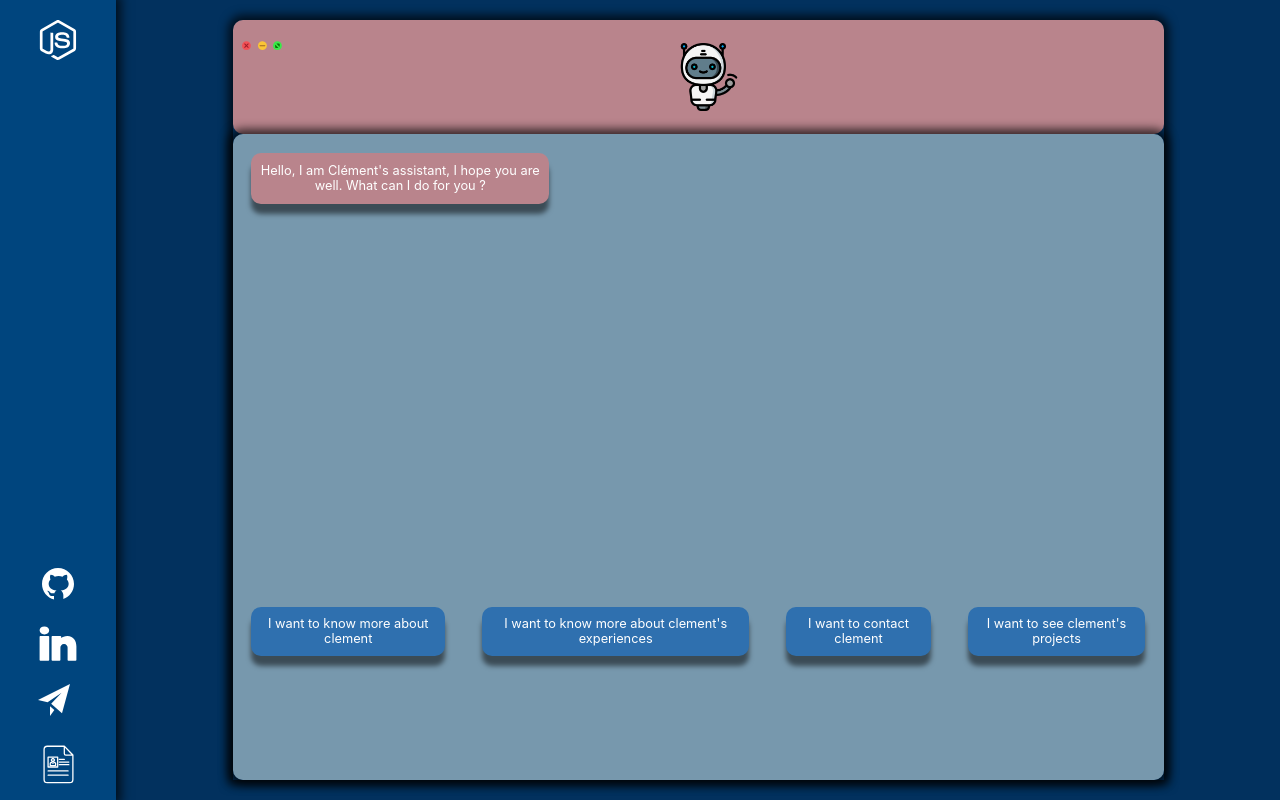
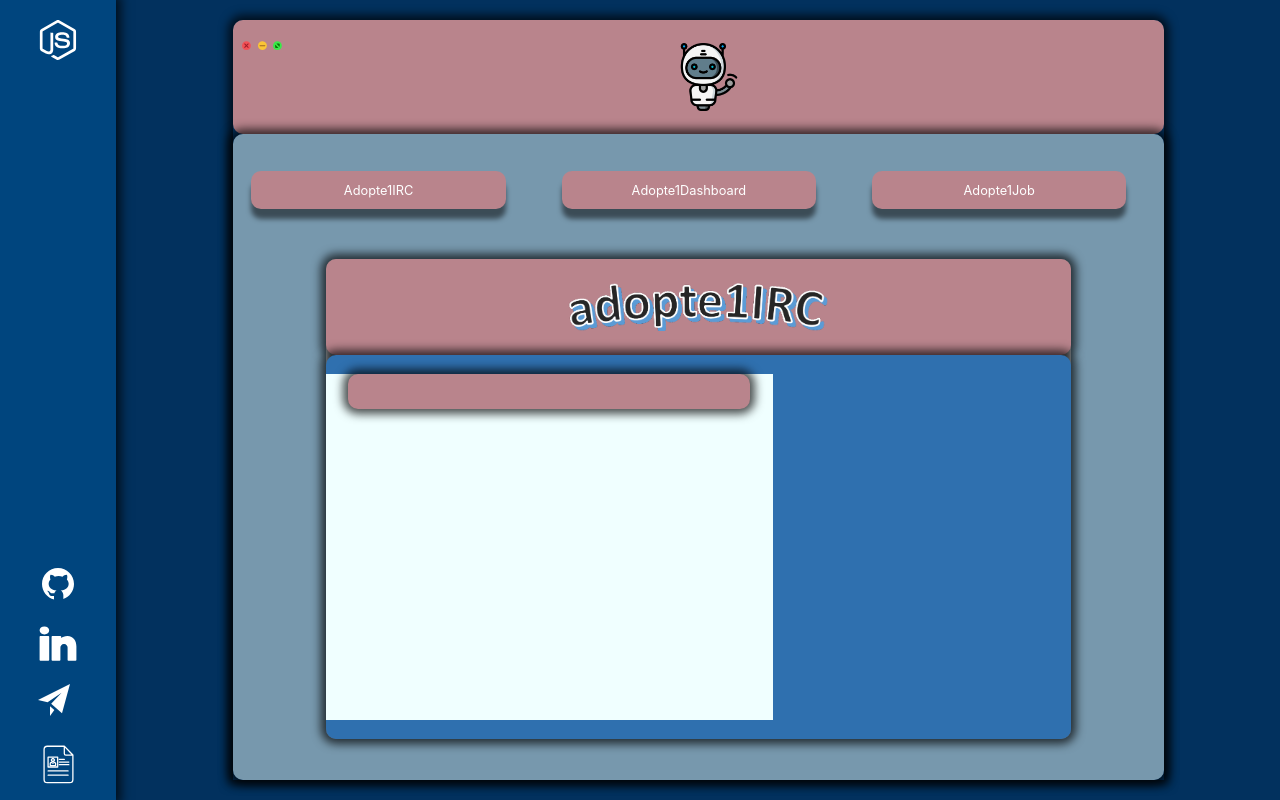
Before and after one commit to clement-mendes/Portfolio, a React (Create React App) app: page / in a window 1280 px wide. Built offline with nearby package versions, Linux system fonts and the light colour scheme.

Commit message:
:construction: projects component

```diff
--- a/src/components/assistant/Assistant.jsx
+++ b/src/components/assistant/Assistant.jsx
@@ -4,6 +4,7 @@ import Chat from "../chat/Chat";
 import Profile from "../profile/Profile";
 import Experiences from "../experiences/Experiences";
 import { useState, useEffect, useRef } from "react";
+import Projects from "../projects/Projects";
 
 
 
@@ -34,27 +35,28 @@ export default function Assistant() {
 
     function renderChoice(id) {
         switch (id) {
-            case 1:
-                return (
-                    (!display ?
-                        <Chat setChoice={setChoice} choice={choice} isLoading={isLoading} setIsLoading={setIsLoading} botMessage={botMessage} setBotMessage={setBotMessage} />
-                        :
-                        <Profile setChoice={setChoice} choice={choice} display={display} setDisplay={setDisplay} botMessage={botMessage} setBotMessage={setBotMessage} />
-                    )
-                );
-            case 2:
-                return (
-                    !display ?
-                        <Chat setChoice={setChoice} choice={choice} isLoading={isLoading} setIsLoading={setIsLoading} botMessage={botMessage} setBotMessage={setBotMessage} />
-                        :
-                        <Experiences setChoice={setChoice} choice={choice} display={display} setDisplay={setDisplay} />
-                )
-            case 3:
-                return <Chat setChoice={setChoice} choice={choice} isLoading={isLoading} setIsLoading={setIsLoading} botMessage={botMessage} setBotMessage={setBotMessage} />;
-            case 4:
-                return <Profile setChoice={setChoice} choice={choice} />;
+            // case 1:
+            //     return (
+            //         (!display ?
+            //             <Chat setChoice={setChoice} choice={choice} isLoading={isLoading} setIsLoading={setIsLoading} botMessage={botMessage} setBotMessage={setBotMessage} />
+            //             :
+            //             <Profile setChoice={setChoice} choice={choice} display={display} setDisplay={setDisplay} botMessage={botMessage} setBotMessage={setBotMessage} />
+            //         )
+            //     );
+            // case 2:
+            //     return (
+            //         !display ?
+            //             <Chat setChoice={setChoice} choice={choice} isLoading={isLoading} setIsLoading={setIsLoading} botMessage={botMessage} setBotMessage={setBotMessage} />
+            //             :
+            //             <Experiences setChoice={setChoice} choice={choice} display={display} setDisplay={setDisplay} />
+            //     )
+            // case 3:
+            //     return <Chat setChoice={setChoice} choice={choice} isLoading={isLoading} setIsLoading={setIsLoading} botMessage={botMessage} setBotMessage={setBotMessage} />;
+            // case 4:
+            //     return <Profile setChoice={setChoice} choice={choice} display={display} setDisplay={setDisplay} botMessage={botMessage} setBotMessage={setBotMessage} />;
             default:
-                return <Chat setChoice={setChoice} choice={choice} isLoading={isLoading} setIsLoading={setIsLoading} botMessage={botMessage} setBotMessage={setBotMessage} />;
+                // return <Chat setChoice={setChoice} choice={choice} isLoading={isLoading} setIsLoading={setIsLoading} botMessage={botMessage} setBotMessage={setBotMessage} />;
+                return <Projects  setChoice={setChoice} choice={choice} display={display} setDisplay={setDisplay}/>
         }
 
     }
--- a/src/components/experiences/Cards/cardMetro.jsx
+++ b/src/components/experiences/Cards/cardMetro.jsx
@@ -20,7 +20,7 @@ export default function CardMetro() {
                     <p>receiver</p>
                 </div>
                 <div className="jobTasks">
-                    <div>Organisation</div> <br />
+                    <div>Organization</div> <br />
                     <div>Speed</div> <br />
                     <div>Quality control</div> <br />
                 </div>
--- a/src/components/projects/Projects.jsx
+++ b/src/components/projects/Projects.jsx
@@ -0,0 +1,42 @@
+import "./projects.css"
+import Preview from "./preview/Preview";
+import { useState } from "react";
+
+
+export default function Projects({ setChoice, choice, display, setDisplay }) {
+
+    const [showPreview, setShowPreview] = useState(false)
+
+    let projects = [
+        { id: 1, content: "Adopte1IRC" },
+        { id: 2, content: "Adopte1Dashboard" },
+        { id: 3, content: "Adopte1Job" },
+    ]
+
+
+    function mouseOn(id) {
+        setShowPreview(true);
+    }
+
+    function mouseOut(id){
+        setShowPreview(false);
+    }
+
+    return (
+
+        <div className="projects">
+            <div className="containerList">
+                {projects.map((item, index) =>
+                    < div className="projectsList" key={index} onMouseEnter={() => mouseOn(item?.id)} onMouseLeave={() => mouseOut(item?.id)} >
+                        {item?.content}
+                    </div>
+                )}
+            </div>
+            {!showPreview &&
+                < div className="previewProject">
+                    <Preview />
+                </div>
+            }
+        </div >
+    );
+}
--- /dev/null
+++ b/src/components/projects/preview/Preview.jsx
@@ -0,0 +1,26 @@
+import "./preview.css"
+import adopte1irc_logo from "../../../assets/adopte1irc_logo.png"
+import adopte1IrcComputer from "../../../assets/adopte1IrcComputer.png"
+
+
+export default function Preview() {
+
+    return (
+        <div className="preview">
+            <div className="title">
+                <img src={adopte1irc_logo} alt="logo" className="adopte1ircLogo" />
+            </div>
+            <div className="projectDescription">
+                <div className="imageOfProject">
+                    <div className="topBarImage">
+
+                    </div>
+                    <div className="backgroundImage"  style={{ backgroundImage: `url(${adopte1IrcComputer})`}}>
+
+                    </div>
+                </div>
+            </div>
+        </div>
+    );
+
+}
--- /dev/null
+++ b/src/components/projects/preview/preview.css
@@ -0,0 +1,63 @@
+.preview {
+    background-color: aliceblue;
+    height: 80%;
+    width: 80%;
+    border-bottom-left-radius: 10px;
+    border-bottom-right-radius: 10px;
+    border-top-left-radius: 10px;
+    border-top-right-radius: 10px;
+}
+
+.title {
+    color: white;
+    background-color: #B9848C;
+    height: 20%;
+    display: flex;
+    align-items: center;
+    justify-content: center;
+    font-size: 3vw;
+    border-bottom-left-radius: 10px;
+    border-bottom-right-radius: 10px;
+    border-top-left-radius: 10px;
+    border-top-right-radius: 10px;
+    box-shadow: 0px 0px 10px 5px rgba(0, 0, 0, 0.7);
+}
+
+.projectDescription{
+    box-shadow: 0px 0px 10px 5px rgba(0, 0, 0, 0.7);
+    height: 80%;
+    background-color: #2F70AF;
+    border-top-left-radius: 10px;
+    border-top-right-radius: 10px;
+    border-bottom-left-radius: 10px;
+    border-bottom-right-radius: 10px;
+    display: flex;
+    align-items: center;
+}
+
+.adopte1ircLogo{
+    height: 50%;
+}
+
+.imageOfProject{
+    background-color: azure;
+    width: 60%;
+    height: 90%;
+    display: flex;
+    justify-content: center;
+}
+
+.topBarImage{
+    background-color: #B9848C;
+    box-shadow: 0px 0px 10px 5px rgba(0, 0, 0, 0.7);
+    border-top-left-radius: 10px;
+    border-top-right-radius: 10px;
+    border-bottom-left-radius: 10px;
+    border-bottom-right-radius: 10px;
+    height: 10%;
+    width: 90%;
+}
+/* .backgroundImage{
+    height: 70%;
+    width: 70%;
+} */
--- a/src/components/projects/projects.css
+++ b/src/components/projects/projects.css
@@ -0,0 +1,44 @@
+.projects {
+    background-color: #7798ad;
+    width: 100%;
+    height: 100%;
+    border-bottom-left-radius: 10px;
+    border-bottom-right-radius: 10px;
+    border-top-left-radius: 10px;
+    border-top-right-radius: 10px;
+}
+
+.containerList{
+    width: 100%;
+    height: 10%;
+    display: flex;
+
+}
+
+.projectsList{
+    color: white;
+    display: flex;
+    align-items: center;
+    justify-content: center;
+    box-shadow: 0px 10px 5px 0px rgba(0,0,0,0.5);
+    margin: 4%;
+    margin-left: 2%;
+    background-color: #B9848C;
+    max-width: 30%;
+    max-height: 40%;
+    border-radius: 10px;
+    min-height: 5%;
+    padding: 1%;
+    font-size: 1vw;
+    width: 30%;
+    height: 30%;
+    cursor: pointer;
+}
+
+.previewProject{
+    height: 93%;
+    width: 100%;
+    display: flex;
+    justify-content: center;
+    align-items: center;
+}
```
Also changed, not shown: src/assets/adopte1IrcComputer.png (added), src/assets/adopte1irc_logo.png (added).
